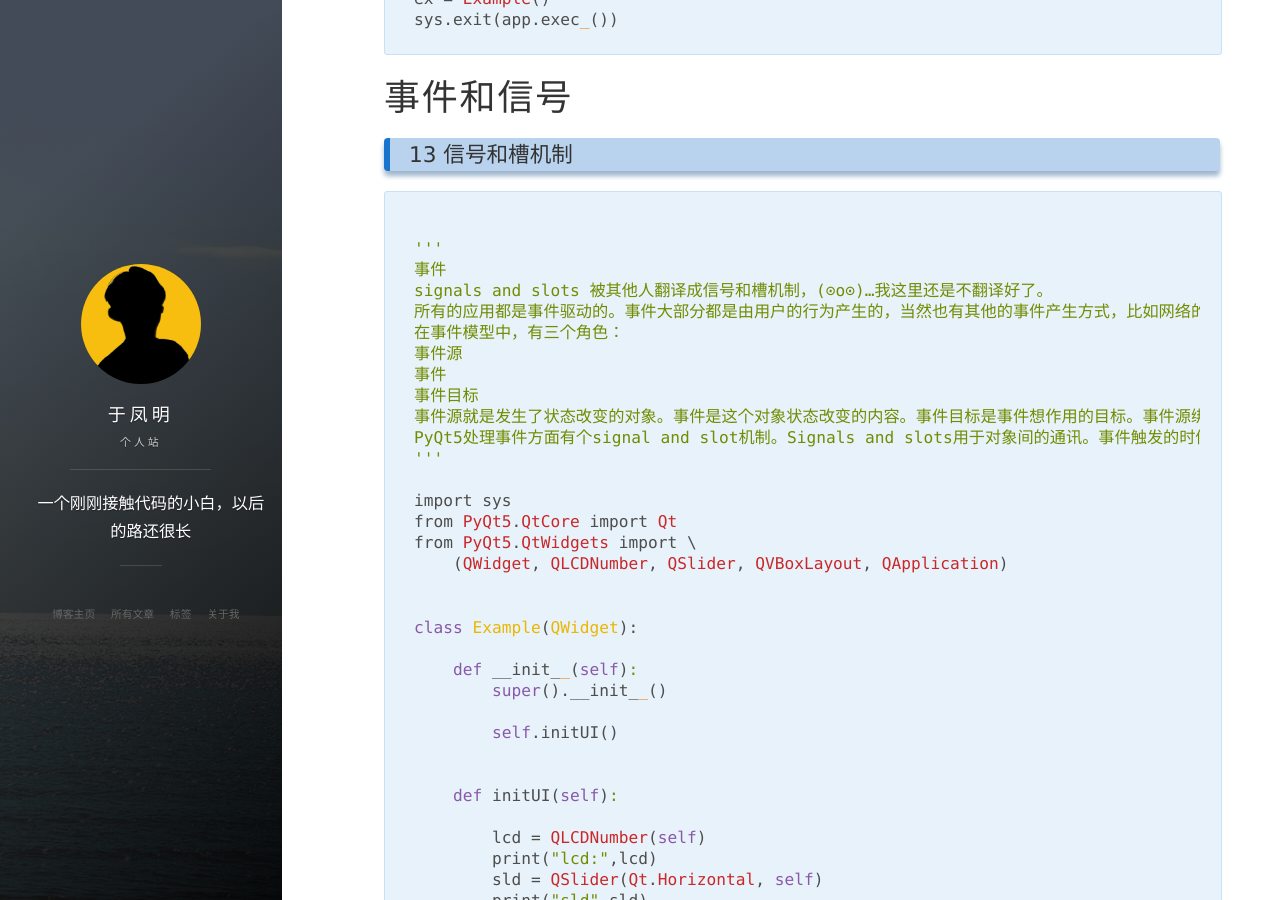
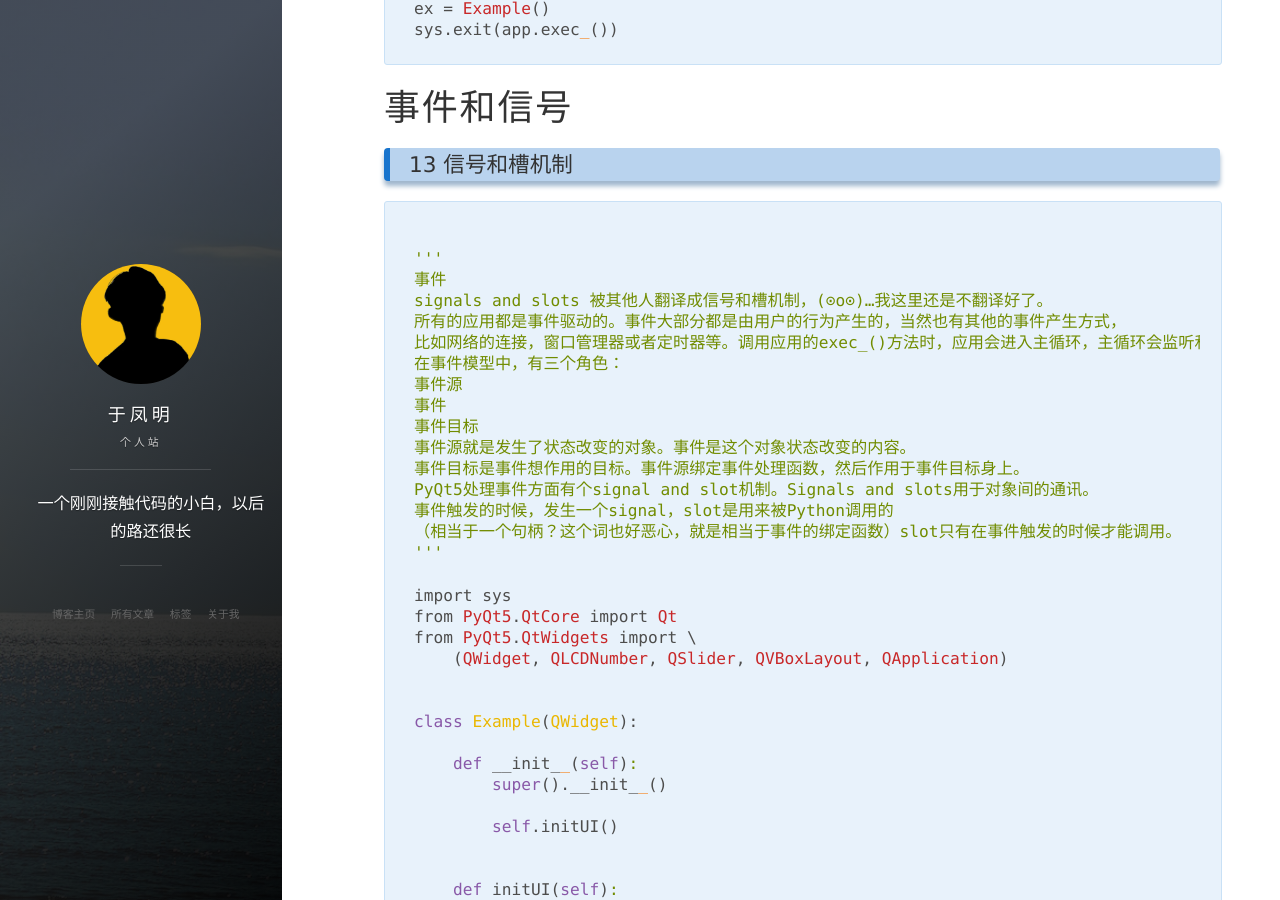
Before and after one commit to victorfengming/victorfengming.github.io.leopardpan, a Jekyll site: the page built from _posts/python/pyqt5/demo/2019-10-31-pyqt5-demo3.markdown, in a window 1280 px wide and 900 px high, scrolled down 11490 px. Built offline with Jekyll 4.4.1, drawn with Linux system fonts in a browser that asks for light colours; nearby versions of some CDN libraries; comment, search, counter and statistics services are not loaded; some of the changed lines change nothing that is shown; some of the changed text lies outside the part shown.

Commit message:
格式修正

```diff
--- a/_posts/python/pyqt5/demo/2019-10-31-pyqt5-demo3.markdown
+++ b/_posts/python/pyqt5/demo/2019-10-31-pyqt5-demo3.markdown
@@ -7,9 +7,12 @@
 
 
 ### 起步
-[PyQt5](https://pypi.org/project/PyQt5/)是一套绑定Qt5的应用程序框架。他在Python 2.x和3.x中都是可用的。该教程使用的是Python3.x。Qt库是一套最有用的GUI库。
-
-PyQt5是作为一套Python模块实现的。他已经超过620个类和6000个函数与方法。他是一个运行在所有主流操作系统上的多平台组件，包括Unix,Windows和Mac OS。PyQt5是双重许可的。开发者可以选择GPL和商业许可。
+[PyQt5](https://pypi.org/project/PyQt5/)是一套绑定Qt5的应用程序框架。他在Python 2.x和3.x中都是可用的。该教程使用的是Python3.x。
+
+Qt库是一套最有用的GUI库。
+
+PyQt5是作为一套Python模块实现的。他已经超过620个类和6000个函数与方法。他是一个运行在所有主流操作系统上的多平台组件，包括Unix,Windows和Mac OS。
+
 
 
 ### 说明
@@ -529,13 +532,17 @@
 '''
 事件
 signals and slots 被其他人翻译成信号和槽机制，(⊙o⊙)…我这里还是不翻译好了。
-所有的应用都是事件驱动的。事件大部分都是由用户的行为产生的，当然也有其他的事件产生方式，比如网络的连接，窗口管理器或者定时器等。调用应用的exec_()方法时，应用会进入主循环，主循环会监听和分发事件。
+所有的应用都是事件驱动的。事件大部分都是由用户的行为产生的，当然也有其他的事件产生方式，
+比如网络的连接，窗口管理器或者定时器等。调用应用的exec_()方法时，应用会进入主循环，主循环会监听和分发事件。
 在事件模型中，有三个角色：
 事件源
 事件
 事件目标
-事件源就是发生了状态改变的对象。事件是这个对象状态改变的内容。事件目标是事件想作用的目标。事件源绑定事件处理函数，然后作用于事件目标身上。
-PyQt5处理事件方面有个signal and slot机制。Signals and slots用于对象间的通讯。事件触发的时候，发生一个signal，slot是用来被Python调用的（相当于一个句柄？这个词也好恶心，就是相当于事件的绑定函数）slot只有在事件触发的时候才能调用。
+事件源就是发生了状态改变的对象。事件是这个对象状态改变的内容。
+事件目标是事件想作用的目标。事件源绑定事件处理函数，然后作用于事件目标身上。
+PyQt5处理事件方面有个signal and slot机制。Signals and slots用于对象间的通讯。
+事件触发的时候，发生一个signal，slot是用来被Python调用的
+（相当于一个句柄？这个词也好恶心，就是相当于事件的绑定函数）slot只有在事件触发的时候才能调用。
 '''
 
 import sys
```
